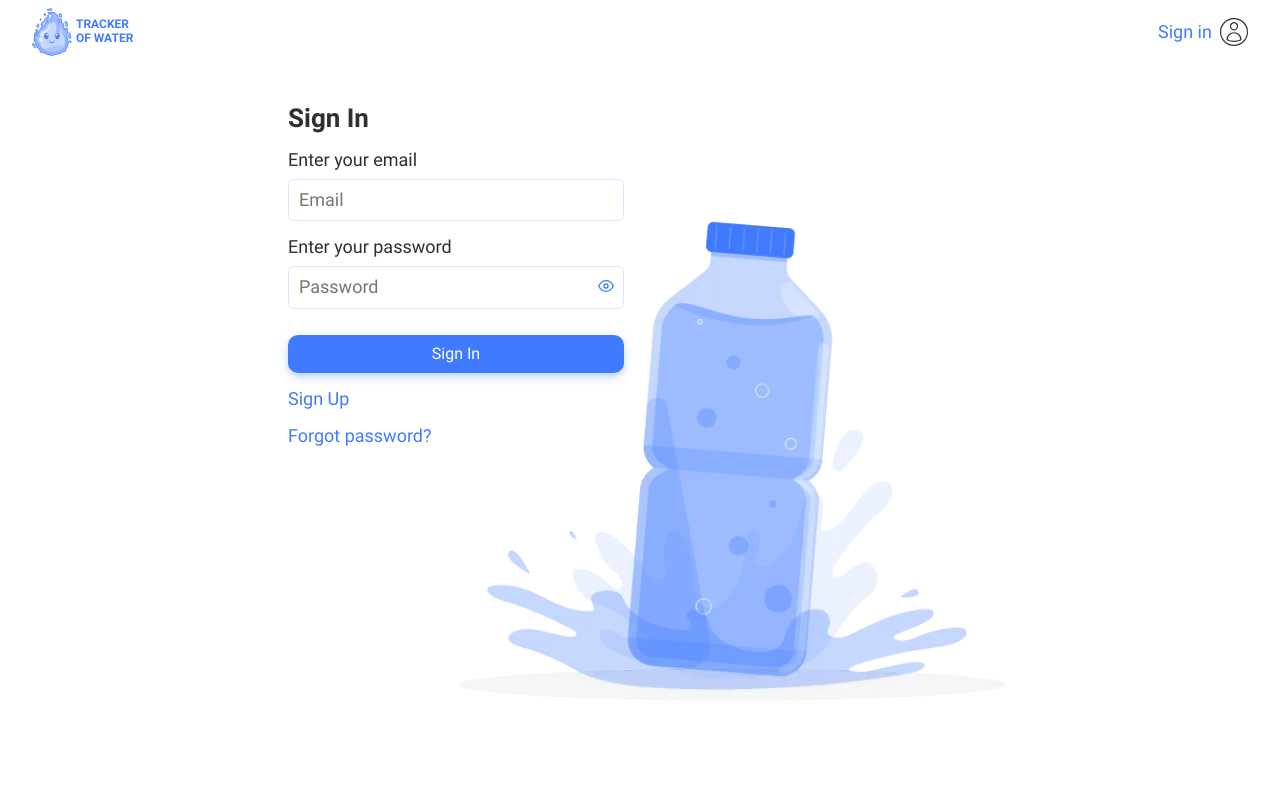
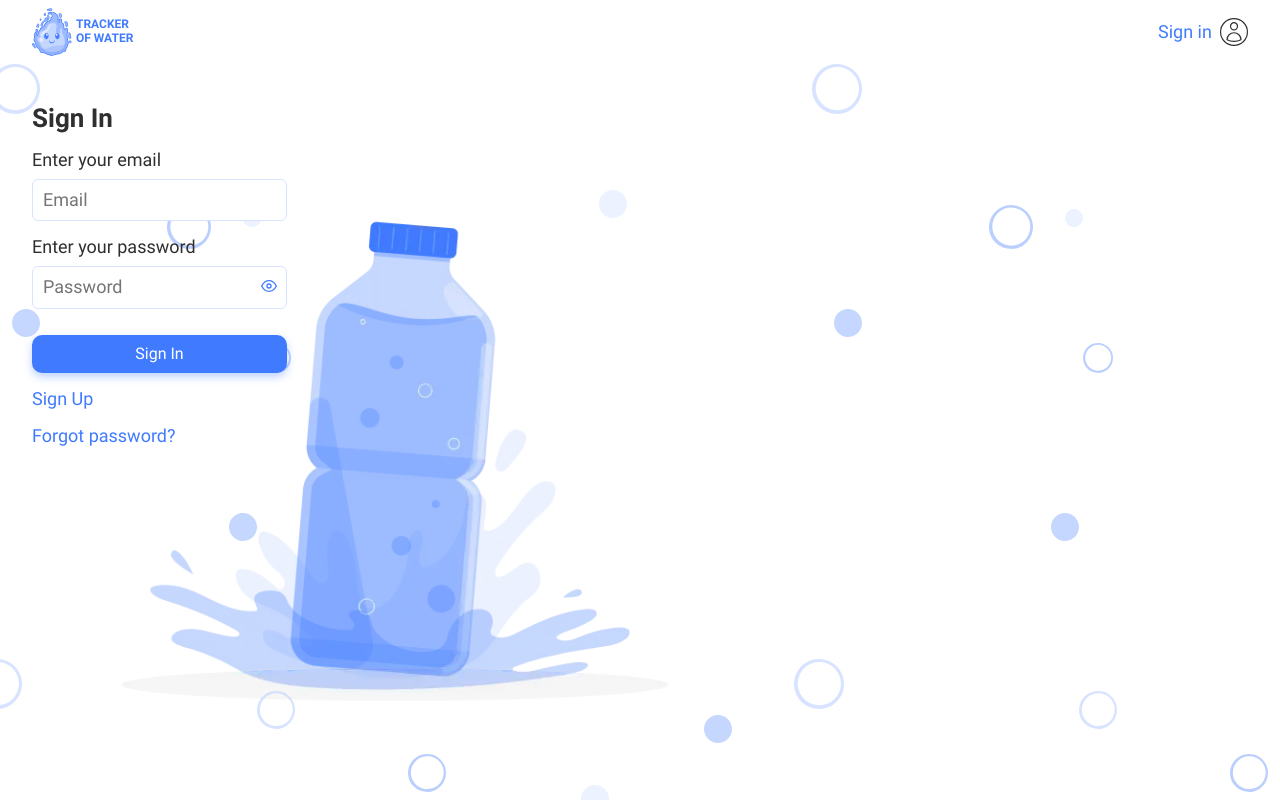
Before and after one commit to Bird-Forest/water-tracker-tw, a React (Create React App) app: page /water-tracker-tw/signin in a window 1280 px wide. Built offline with nearby package versions, Linux system fonts and the light colour scheme.

Commit message:
reduser water

```diff
--- a/src/pages/Pages.styled.jsx
+++ b/src/pages/Pages.styled.jsx
@@ -35,7 +35,7 @@ export const WrapRender = styled.div`
   background-image: url(${bg_desk_elem});
 
   @media screen and (min-width: 320px) {
-    // background-image: url(${bg_mob});
+    /* background-image: url(${bg_mob}); */
 
     /* background-position-x: center;
     background-position-y: 108px; */
@@ -43,14 +43,14 @@ export const WrapRender = styled.div`
   }
 
   @media screen and (min-width: 768px) {
-    // background-image: url(${bg_tab});
+    /* background-image: url(${bg_tab}); */
     /* background-position-y: 90px; */
     /* background-repeat: no-repeat;
      */
   }
 
   @media screen and (min-width: 1200px) {
-    // background-image: url(${bg_desk_elem});
+    /* background-image: url(${bg_desk_elem}); */
     /* background-position-y: center; */
     // background-repeat: repeat;
   }
--- a/src/pages/SigninPage.jsx
+++ b/src/pages/SigninPage.jsx
@@ -1,12 +1,14 @@
 import SignBgWrapper from '../components/SignBgWrapper/SignBgWrapper';
 import SigninForm from 'components/SigninForm/SigninForm';
-
+import { WrapRender } from './Pages.styled';
 
 const SigninPage = () => {
   return (
-    <SignBgWrapper>
-      <SigninForm/>
-    </SignBgWrapper>
+    <WrapRender>
+      <SignBgWrapper>
+        <SigninForm />
+      </SignBgWrapper>
+    </WrapRender>
   );
 };
 
--- a/src/redux/tracker/trackerSlice.js
+++ b/src/redux/tracker/trackerSlice.js
@@ -76,7 +76,7 @@ export const trackerSlice = createSlice({
         state.error = null;
       })
       .addCase(getDailyWaterAmount.fulfilled, (state, action) => {
-        state.totalAmountWater = action.payload;
+        state.totalAmountWater = action.payload.totalAmountWater;
         state.loading = false;
       })
       .addCase(getDailyWaterAmount.rejected, (state, action) => {
@@ -88,7 +88,7 @@ export const trackerSlice = createSlice({
         state.error = null;
       })
       .addCase(getMonthWaterAmount.fulfilled, (state, action) => {
-        state.monthAmountWater = action.payload;
+        state.monthAmountWater = action.payload.monthAmountWater;
         state.loading = false;
       })
       .addCase(getMonthWaterAmount.rejected, (state, action) => {
```
